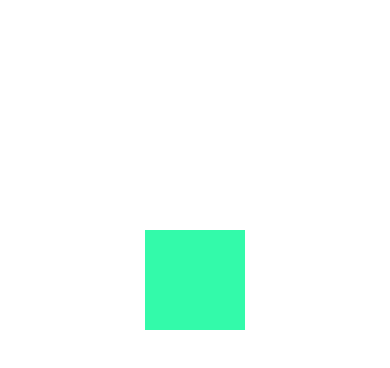
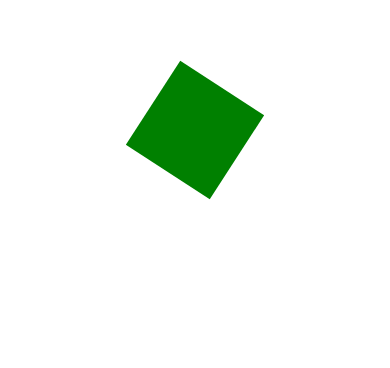
Before and after one commit to rus5665/animation, a React Native app in the folder AnimateReactNativeUIElements/: screen / in a window 390 px wide. Shown: the part 292-660 px from the top of the page. Built offline with nearby package versions, Linux system fonts and the light colour scheme.

Commit message:
Rotation interpolate

```diff
--- a/AnimateReactNativeUIElements/index.js
+++ b/AnimateReactNativeUIElements/index.js
@@ -3,7 +3,7 @@
  */
 
 import { AppRegistry } from 'react-native';
-import App from './src/screens/Color';
+import App from './src/screens/Rotation';
 import { name as appName } from './app.json';
 
 AppRegistry.registerComponent(appName, () => App);
--- /dev/null
+++ b/AnimateReactNativeUIElements/src/screens/Rotation.js
@@ -0,0 +1,52 @@
+import React, { Component } from 'react'
+import {
+  StyleSheet,
+  View,
+  Animated,
+} from 'react-native'
+
+export default class Rotation extends Component {
+
+  state = {
+    animatedValue: new Animated.Value(0)
+  }
+
+  componentDidMount() {
+    Animated.timing(this.state.animatedValue, {
+      toValue: 1,
+      duration: 1500,
+    }).start()
+  }
+
+  render() {
+    const interpolateRotation = this.state.animatedValue.interpolate({
+      inputRange: [0, 1],
+      outputRange: ['0rad', '10rad']
+    })
+    const animationStyle = {
+      transform: [
+        { rotate: interpolateRotation }
+      ]
+    }
+    return (
+      <View style={styles.container}>
+        <Animated.View style={[styles.box, animationStyle]} />
+      </View>
+    );
+  }
+}
+
+const styles = StyleSheet.create({
+  container: {
+    flex: 1,
+    justifyContent: 'center',
+    alignItems: 'center'
+  },
+  box: {
+    backgroundColor: 'green',
+    width: 100,
+    height: 100,
+    justifyContent: 'center',
+    alignItems: 'center'
+  }
+})
```
